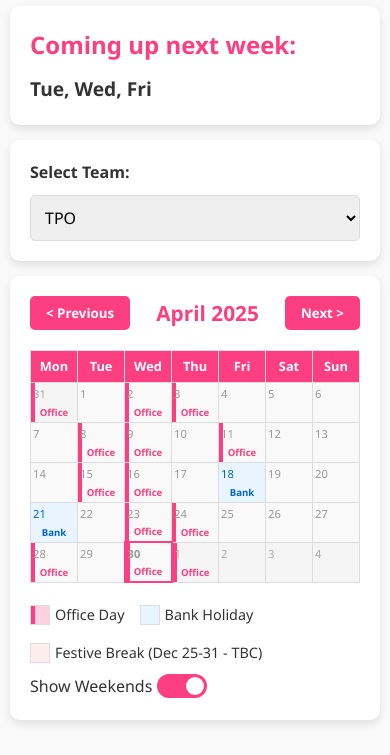
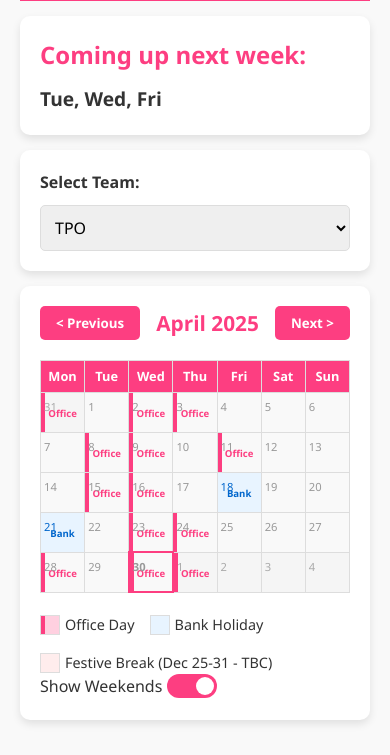
Before and after one commit to harrydbarnes/EssenceMediacomTools, a plain HTML site: page index.html in a window 390 px wide. Shown: the part 90-845 px from the top of the page. Drawn offline with Linux system fonts and the light colour scheme.

Commit message:
Revert "Update styles.css"
This reverts commit f63c0c1c61ad58dad0a6303f055085f0f49bc0c0.

```diff
--- a/styles.css
+++ b/styles.css
@@ -15,7 +15,6 @@ body {
   background-color: #f9f9f9;
   color: #333;
   line-height: 1.6;
-  margin: 0; /* From index.html */
 }
 
 .container {
@@ -35,10 +34,6 @@ header {
 
 h1 {
   font-size: 1.8rem;
-  font-size: clamp(1.2rem, 5vw, 2rem); /* From index.html */
-  white-space: nowrap; /* From index.html */
-  overflow: hidden; /* From index.html */
-  text-overflow: ellipsis; /* From index.html */
 }
 
 .next-week {
@@ -181,9 +176,7 @@ h1 {
   color: #cc0000;
 }
 
-.office-indicator,
-.festive-indicator,
-.holiday-indicator {
+.office-indicator, .festive-indicator, .holiday-indicator {
   margin-top: 10px;
   font-size: 0.8rem;
   font-weight: bold;
@@ -318,25 +311,12 @@ input:checked + .slider:before {
     font-size: 0.8rem;
   }
 
-  .office-indicator,
-  .holiday-indicator,
-  .festive-indicator {
+  .office-indicator, .holiday-indicator, .festive-indicator {
     font-size: 0.7rem;
   }
 
   h1 {
     font-size: 1.5rem;
-  }
-
-  .calendar-options {
-    flex-direction: column;
-    align-items: flex-start;
-  }
-
-  .toggle-container {
-    margin-left: 0;
-    margin-top: 10px;
-    align-self: flex-end;
   }
 }
 
@@ -344,9 +324,6 @@ input:checked + .slider:before {
   .calendar td {
     padding: 3px;
     height: 40px;
-    position: relative; /* From index.html */
-    min-height: 50px; /* From index.html */
-    padding-bottom: 25px; /* From index.html */
   }
 
   .calendar th {
@@ -356,20 +333,10 @@ input:checked + .slider:before {
 
   .calendar .date {
     font-size: 0.7rem;
-    position: absolute; /* From index.html */
-    top: 2px; /* From index.html */
-    left: 2px; /* From index.html */
   }
 
-  .office-indicator,
-  .holiday-indicator,
-  .festive-indicator {
+  .office-indicator, .holiday-indicator, .festive-indicator {
     font-size: 0.6rem;
-    position: absolute; /* From index.html */
-    bottom: 2px; /* From index.html */
-    left: 0; /* From index.html */
-    right: 0; /* From index.html */
-    text-align: center; /* From index.html */
   }
 
   h1 {
@@ -378,8 +345,4 @@ input:checked + .slider:before {
     overflow: visible;
     text-overflow: clip;
   }
-
-  .container {
-    padding: 10px; /* From index.html */
-  }
 }
```
